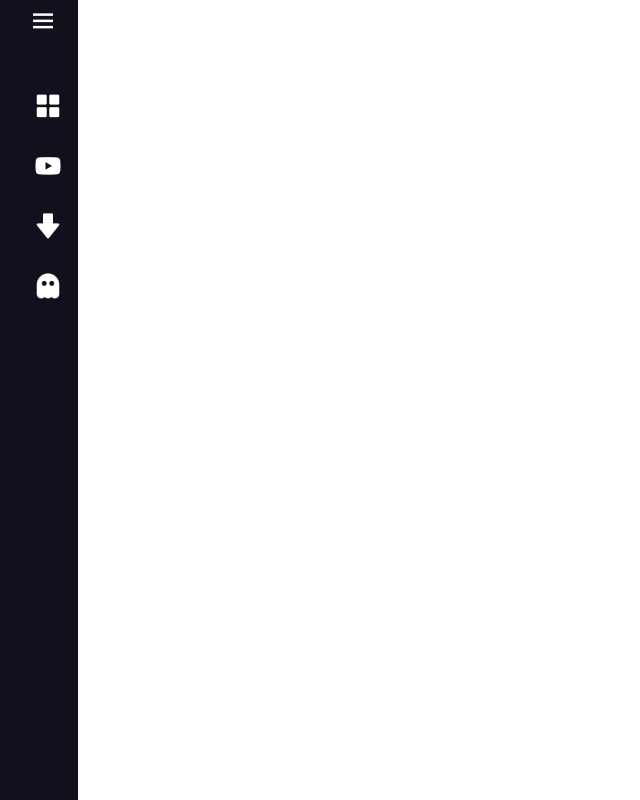
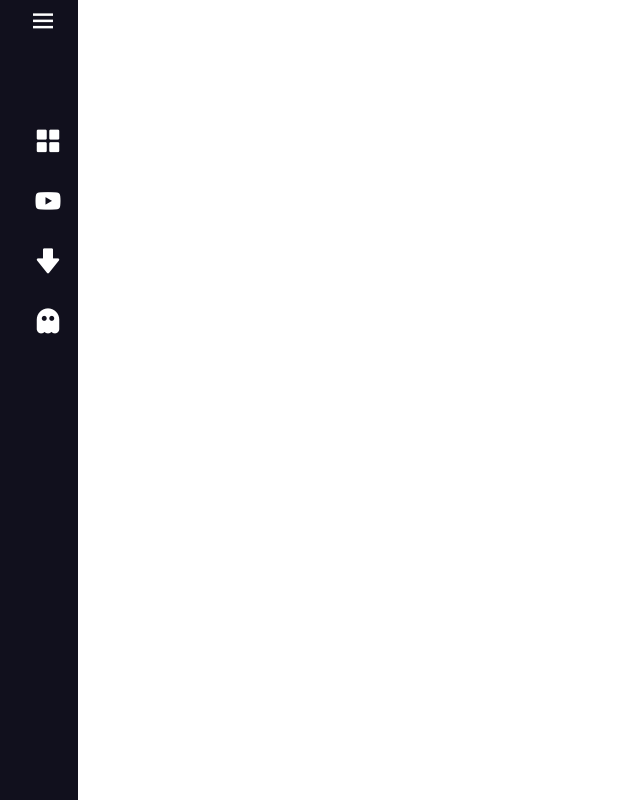
Before and after one commit to CrzxaExe/ZxraWebsite, a website: page index.html in a window 1280 px wide. Shown: the whole page, without its empty margins (0-640 px from the left). Drawn offline with nearby package versions, Linux system fonts and the light colour scheme.

Commit message:
Update style.css

```diff
--- a/style.css
+++ b/style.css
@@ -91,7 +91,7 @@ body{
   height: 10px;
   min-width: 50px;
   border-radius: 12px;
-  line-height: 10px;
+  line-height: 80px;
   font-size: 30px;
   top: 5px;
   text-align: center;
```
